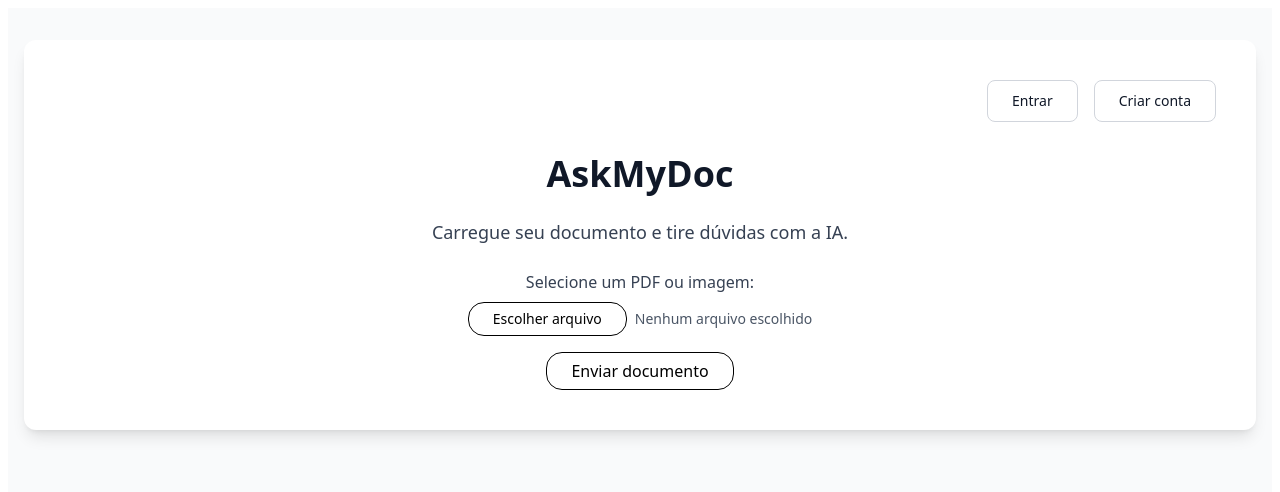
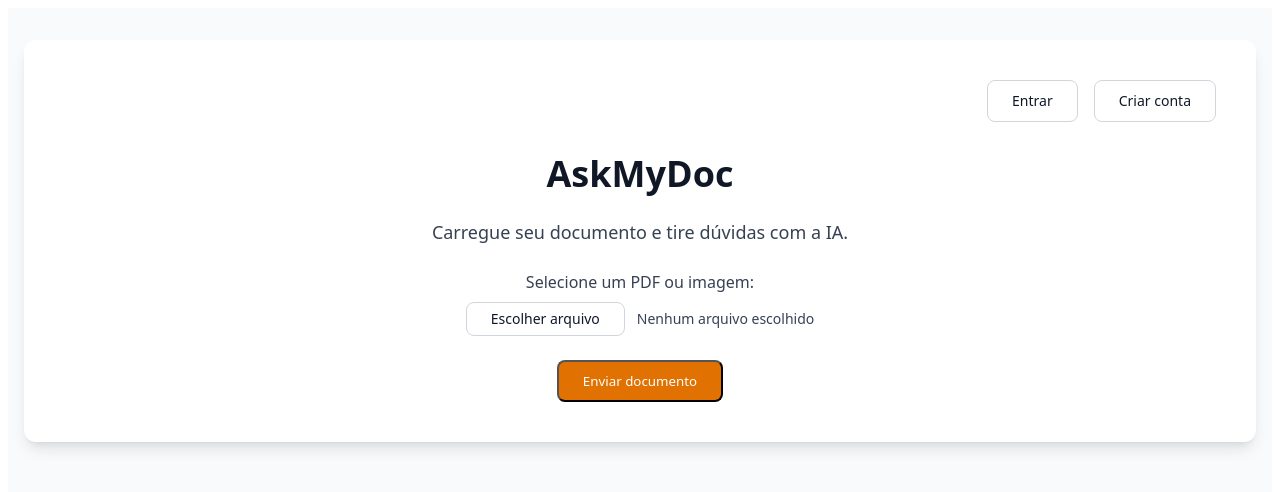
Before and after one commit to gabrielmmh/askMyDoc, a Next.js app in the folder apps/frontend/: page / in a window 1280 px wide. Shown: the top 492 px of the page. Built offline with nearby package versions, Linux system fonts and the light colour scheme; no server answers.

Commit message:
style: padronizar estilos de upload

```diff
--- a/apps/frontend/src/styles/home/upload.module.css
+++ b/apps/frontend/src/styles/home/upload.module.css
@@ -1,10 +1,7 @@
-@tailwind base;
-@tailwind components;
-@tailwind utilities;
 @reference "tailwindcss";
 
 .wrapper {
-    @apply flex flex-col items-center w-full mt-4 space-y-4;
+    @apply flex flex-col items-center w-full mt-4 space-y-6;
 }
 
 .label {
@@ -12,15 +9,20 @@
 }
 
 .resultBox {
-    @apply bg-white text-gray-900 p-6 rounded-lg w-full mt-8 max-w-3xl shadow-lg border border-gray-200;
+    @apply bg-white text-gray-900 p-6 rounded-lg w-full mt-8 max-w-3xl shadow-md border border-gray-200
+           hover:shadow-lg transition-shadow duration-300;
 }
 
 .resultTitle {
-    @apply text-xl text-start font-semibold mb-4;
+    @apply text-lg sm:text-xl text-start font-semibold mb-4;
 }
 
 .button {
-    @apply bg-white border-1 border-black text-black font-sans py-1.5 px-6 rounded-2xl hover:border-amber-600 transition duration-400 ease-in-out text-base shadow-none appearance-none;
+    @apply bg-amber-600 text-white font-medium py-2.5 px-6 rounded-lg
+           hover:bg-amber-700 active:bg-amber-800
+           transition-colors duration-200 cursor-pointer
+           disabled:opacity-50 disabled:cursor-not-allowed
+           inline-flex items-center justify-center gap-2;
 }
 
 .askWrapper {
@@ -28,7 +30,11 @@
 }
 
 .askInput {
-    @apply w-full text-sm text-gray-800 bg-white border border-gray-300 rounded-md shadow-md px-4 py-2 focus:outline-none focus:ring-2 focus:ring-amber-600;
+    @apply w-full px-4 py-2.5 bg-white rounded-lg
+           border border-gray-300 text-gray-900 text-sm shadow-sm
+           transition-all duration-200
+           hover:border-gray-400
+           focus:outline-none focus:border-amber-600 focus:ring-2 focus:ring-amber-100;
 }
 
 .answerBox {
@@ -44,11 +50,14 @@
 }
 
 .uploadGroup {
-    @apply flex items-center gap-2;
+    @apply flex items-center gap-3;
 }
 
 .uploadLabel {
-    @apply bg-white border-1 text-black font-sans py-1.5 px-6 rounded-2xl hover:border-amber-600 transition duration-400 ease-in-out text-sm shadow-none appearance-none;
+    @apply bg-white text-gray-900 font-medium py-1.5 px-6 rounded-lg text-sm
+           border border-gray-300 cursor-pointer
+           hover:border-amber-600 hover:text-amber-600
+           transition-colors duration-200;
 }
 
 .uploadInputHidden {
@@ -56,23 +65,10 @@
 }
 
 .uploadFilename {
-    @apply text-sm text-gray-600;
-}
-
-.collapsedContainer {
-    @apply overflow-hidden transform scale-y-0 transition-transform duration-500 ease-in-out;
-    transform-origin: top;
-}
-
-.expandedContainer {
-    @apply overflow-hidden transform scale-y-100 transition-transform duration-500 ease-in-out;
-    transform-origin: top;
-}
-
-.collapsible {
-    @apply overflow-hidden transition-[height] duration-500 ease-in-out;
+    @apply text-sm text-gray-700;
 }
 
 .toggleButton {
-    @apply mt-2 text-black border-none bg-transparent cursor-pointer hover:text-amber-600 transition duration-500;
+    @apply mt-2 text-gray-600 border-none bg-transparent cursor-pointer
+           hover:text-amber-600 transition-colors duration-200;
 }
```
